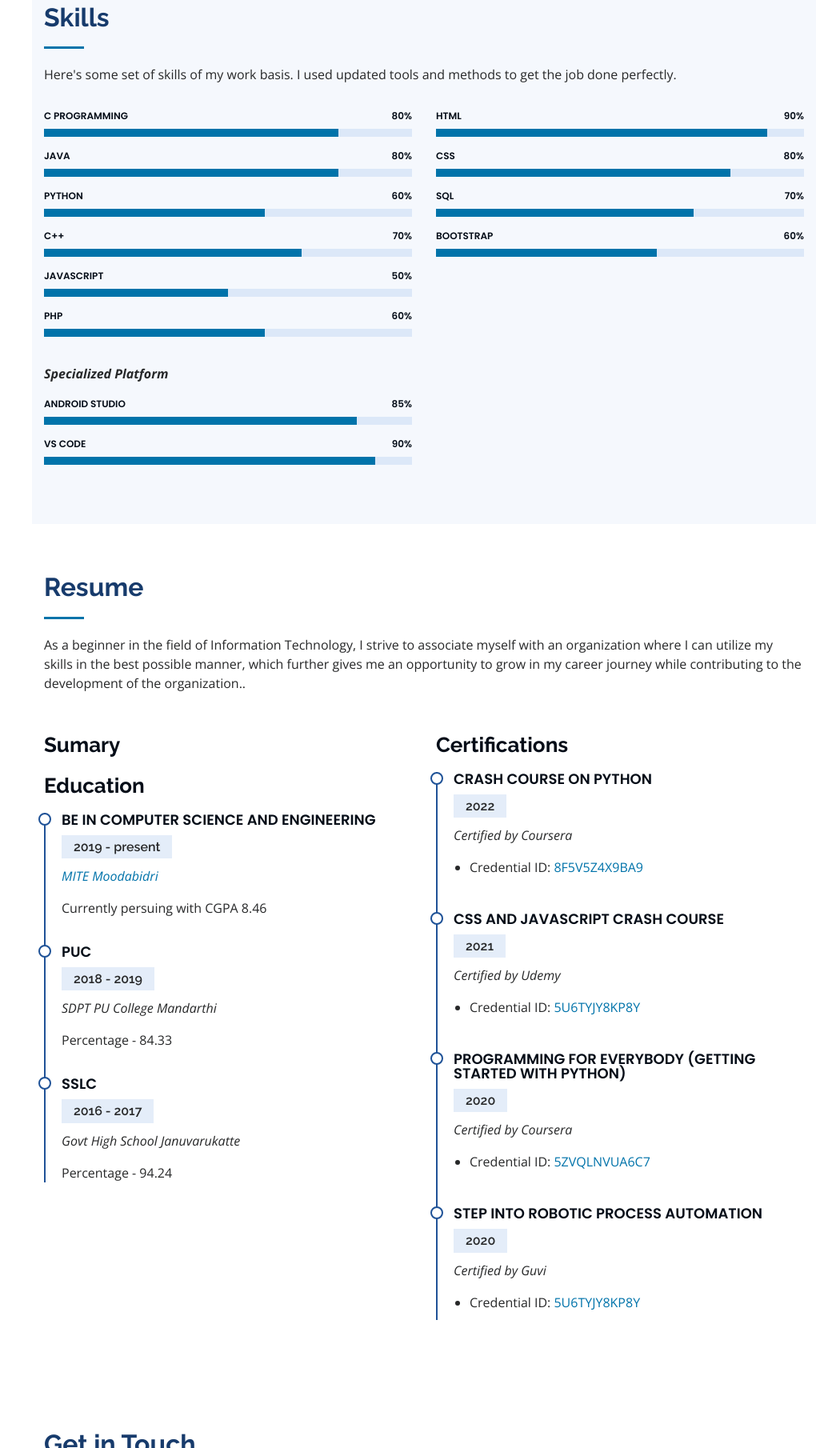
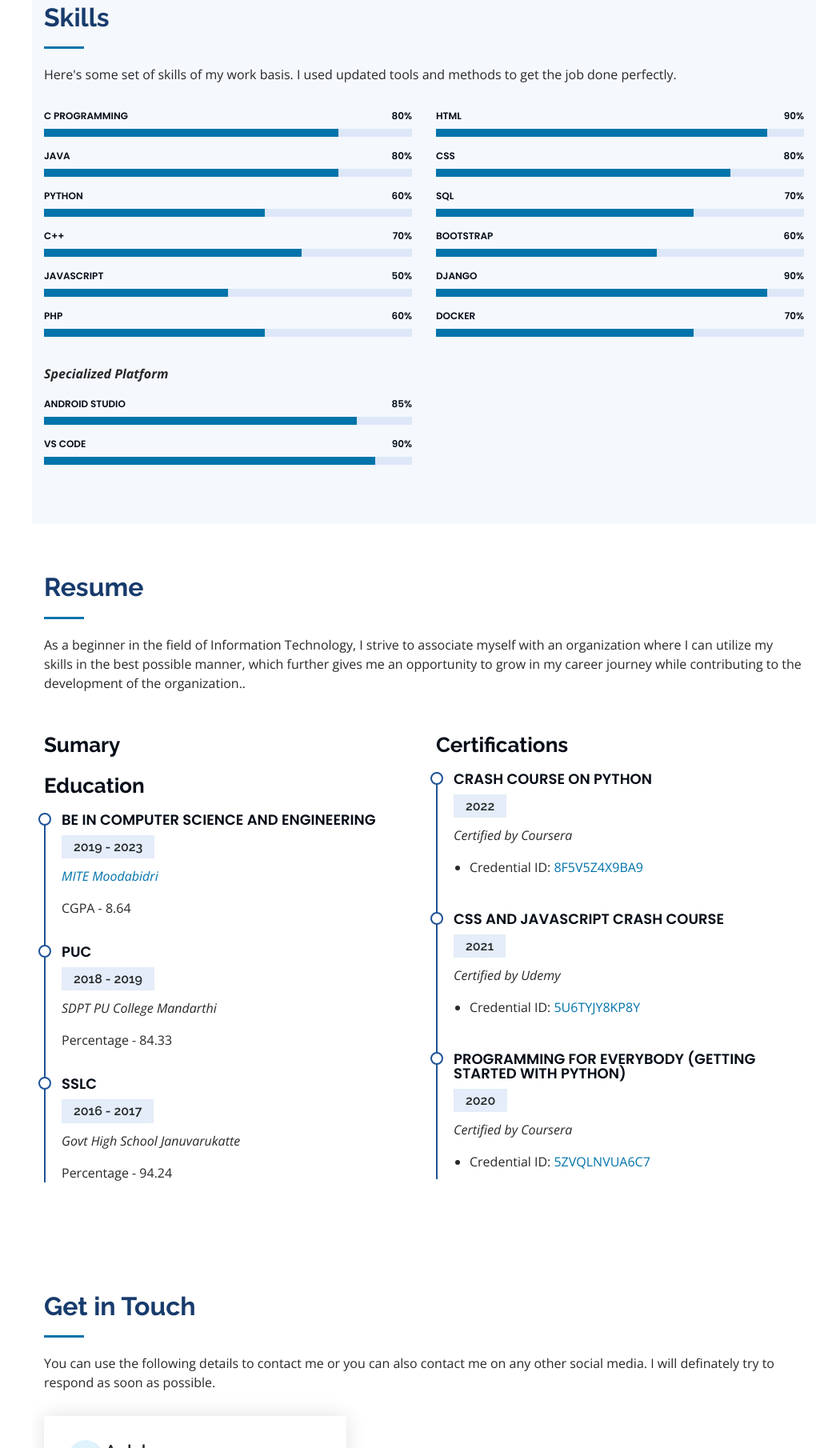
Before and after one commit to Pavankulal2002/Portfolio, a plain HTML site: page index.html in a window 1280 px wide. Shown: the part 990-2800 px from the top of the page at 80% size, without its empty margins (260-1280 px from the left). Drawn offline with nearby package versions, Linux system fonts and the light colour scheme.

Commit message:
re upload

```diff
--- a/index.html
+++ b/index.html
@@ -9,9 +9,7 @@
   <meta
     content="web development, wordpress, shopify websiet, ecommerce website, cms, blog, travel, web-developer, website"
     name="description" />
-  <meta
-    content="web development, wordpress, shopify websiet, ecommerce website, cms, blog, travel, web-developer, website"
-    name="keywords" />
+
 
   <meta name="theme-color" content="#0073aa" />
 
@@ -70,7 +68,7 @@
         <ul>
           <li class=""><a rel="noopener" href="#hero"><i class="bx bx-home"></i> <span>Home</span></a></li>
           <li><a rel="noopener" href="#about"><i class="bx bx-user"></i> <span>About</span></a></li>
-          <li><a rel="noopener" href="#portfolio"><i class="bx bx-book-content"></i> Portfolio</a></li>
+          <li><a rel="noopener" href="#skills"><i class="bx bx-book-content"></i>Skills</a></li>
           <li><a rel="noopener" href="#resume"><i class="bx bx-file-blank"></i> <span>Resume</span></a></li>
           <li><a rel="noopener" href="#contact"><i class="bx bx-envelope"></i> Contact</a></li>
           <li><a rel="noopener" href="./assets/Resume/Resume Pavan.pdf" target="_blank"><i class="bx bx-book-content"></i>
@@ -302,6 +300,22 @@
               </div>
             </div>
 
+            <div class="progress">
+              <span class="skill">Django<i class="val">90%</i></span>
+              <div class="progress-bar-wrap">
+                <div class="progress-bar" aria-valuenow="90" aria-valuemin="0" aria-valuemax="100">
+                </div>
+              </div>
+            </div>
+
+            <div class="progress">
+              <span class="skill">Docker<i class="val">70%</i></span>
+              <div class="progress-bar-wrap">
+                <div class="progress-bar" aria-valuenow="70" aria-valuemin="0" aria-valuemax="100">
+                </div>
+              </div>
+            </div>
+
           </div>
 
         </div>
@@ -354,9 +368,9 @@
             <h3 class="resume-title">Education</h3>
             <div class="resume-item">
               <h4>BE in Computer Science and Engineering </h4>
-              <h5>2019 - present</h5>
+              <h5>2019 - 2023</h5>
               <p><em><a rel="noopener" href="https://mite.ac.in" target="_blank">MITE Moodabidri</a></em></p>
-              <p>Currently persuing with CGPA 8.46</p>
+              <p>CGPA - 8.64</p>
             </div>
 
             <div class="resume-item">
@@ -412,18 +426,6 @@
                   target="_blank">5ZVQLNVUA6C7</a></li>
               </ul>
             </div>
-
-            <div class="resume-item">
-              <h4>Step into Robotic Process Automation</h4>
-              <h5>2020</h5>
-              <p><em>Certified by Guvi </em></p>
-              <ul>
-                <li>Credential ID: <a rel="noopener"
-                    href="https://www.coursera.org/account/accomplishments/verify/5U6TYJY8KP8Y"
-                    target="_blank">5U6TYJY8KP8Y</a></li>
-              </ul>
-            </div>
-
 
           </div>
         </div>
```
Also changed, not shown: 1 other file.
